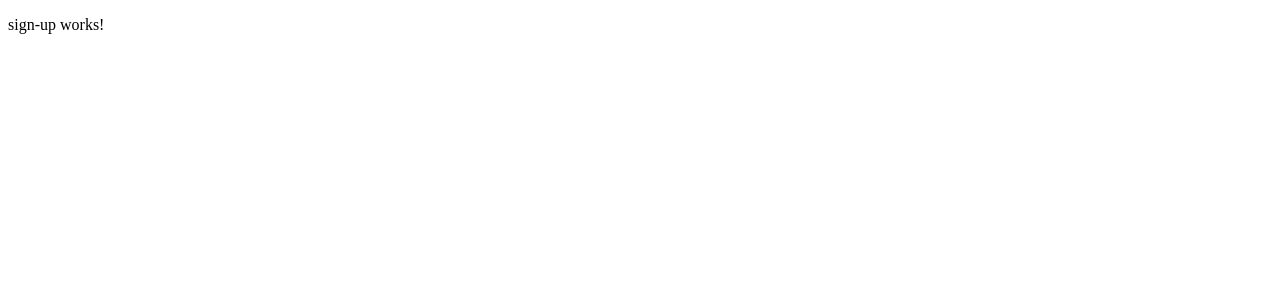
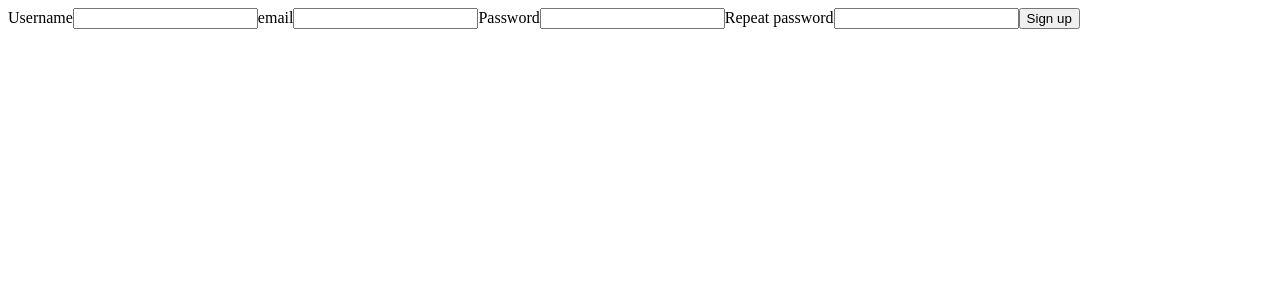
Before and after one commit to ChrisSensebe/angular-ngrx-starter, an Angular app: page /sign-up in a window 1280 px wide. Shown: the top 300 px of the page. Built offline with nearby package versions, Linux system fonts and the light colour scheme.

Commit message:
adding signup form

```diff
--- a/src/app/components/sign-up/sign-up.component.html
+++ b/src/app/components/sign-up/sign-up.component.html
@@ -1,3 +1,11 @@
-<p>
-  sign-up works!
-</p>
+<div [formGroup]="signUpForm">
+  <label for="username">Username</label>
+  <input type="text" id="username" formControlName="username">
+  <label for="email">email</label>
+  <input type="text" id="email" formControlName="email">
+  <label for="password">Password</label>
+  <input type="password" id="password" formControlName="password">
+  <label for="passwordRepeat">Repeat password</label>
+  <input type="password" id="passwordRepeat" formControlName="passwordRepeat">
+  <button (click)="signUp()">Sign up</button>
+</div>
--- a/src/app/components/sign-up/sign-up.component.ts
+++ b/src/app/components/sign-up/sign-up.component.ts
@@ -1,4 +1,6 @@
 import { Component, OnInit } from '@angular/core';
+import {FormControl, FormGroup, Validators} from '@angular/forms';
+import {matchingFieldsValidator} from '../../validators/matching-fields.validator';
 
 @Component({
   selector: 'app-sign-up',
@@ -7,9 +9,21 @@ import { Component, OnInit } from '@angular/core';
 })
 export class SignUpComponent implements OnInit {
 
-  constructor() { }
+  signUpForm: FormGroup;
+
+  constructor() {
+    this.signUpForm = new FormGroup({
+      username: new FormControl('', Validators.required),
+      email: new FormControl('', [Validators.required, Validators.email]),
+      password: new FormControl('', Validators.required),
+      passwordRepeat: new FormControl('', Validators.required)
+    }, {validators: matchingFieldsValidator('password', 'passwordRepeat')});
+  }
 
   ngOnInit() {
   }
 
+  signUp() {
+    // TODO
+  }
 }
```
